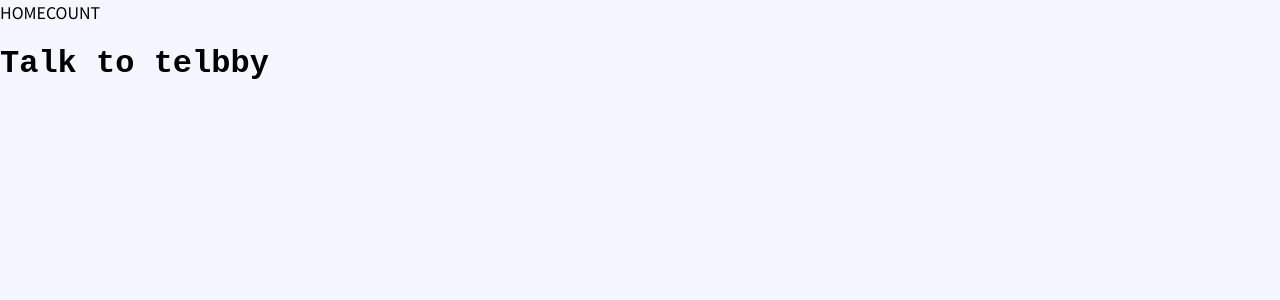
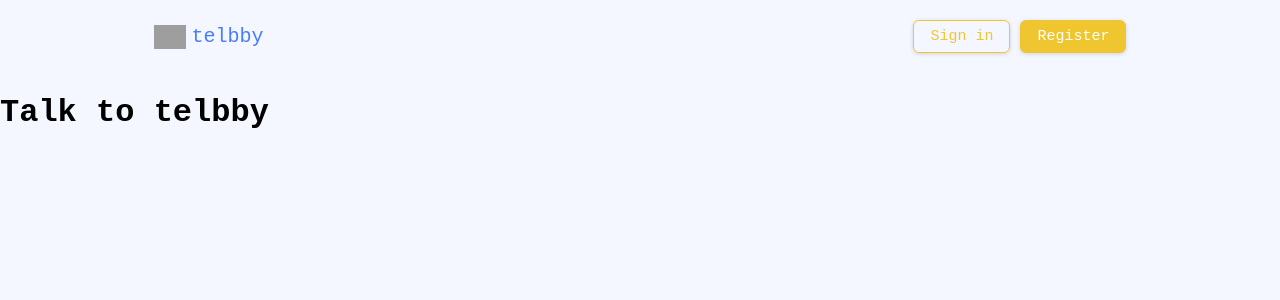
Before and after one commit to telbby/telbby-frontend, a React app: page / in a window 1280 px wide. Shown: the top 300 px of the page. Built offline with nearby package versions, Linux system fonts and the light colour scheme; grey boxes are pictures that could not be loaded; a web font is replaced by a local one.

Commit message:
[#4] feat: Layout 컴포넌트 생성
- Navigation 컴포넌트 삭제
- Page 컴포넌트 수정

```diff
--- a/src/components/Navigation/index.tsx
+++ /dev/null
@@ -1,15 +0,0 @@
-import React, { FC } from 'react';
-import { Link } from 'react-router-dom';
-
-import Uri from '@/constants/uri';
-
-const Navigation: FC = () => {
-  return (
-    <>
-      <Link to={Uri.home}>HOME</Link>
-      <Link to={Uri.count}>COUNT</Link>
-    </>
-  );
-};
-
-export default Navigation;
--- /dev/null
+++ b/src/components/common/Layout/index.tsx
@@ -0,0 +1,14 @@
+import React, { FC } from 'react';
+
+import Navbar from '../Navbar';
+
+const Layout: FC = ({ children }) => {
+  return (
+    <>
+      <Navbar />
+      <main>{children}</main>
+    </>
+  );
+};
+
+export default Layout;
--- a/src/pages/CountPage/index.tsx
+++ b/src/pages/CountPage/index.tsx
@@ -1,7 +1,6 @@
 import React, { FC } from 'react';
 
 import { useCountValue, useSetCount } from '@/atoms/countState';
-import Navigation from '@/components/Navigation';
 
 import { countValueStyle } from './style';
 
@@ -14,7 +13,6 @@
 
   return (
     <>
-      <Navigation />
       <h1>Count</h1>
       <h2 css={countValueStyle}>{count}</h2>
 
--- a/src/pages/HomePage/index.tsx
+++ b/src/pages/HomePage/index.tsx
@@ -1,15 +1,14 @@
 import React, { FC } from 'react';
 
-import Navigation from '@/components/Navigation';
+import Layout from '@/components/common/Layout';
 
 import { titleStyle } from './style';
 
 const HomePage: FC = () => {
   return (
-    <div>
-      <Navigation />
+    <Layout>
       <h1 css={titleStyle}>Talk to telbby</h1>
-    </div>
+    </Layout>
   );
 };
 
```
Also changed, not shown: 1 other file (tests, documents, lock files or other folders).
